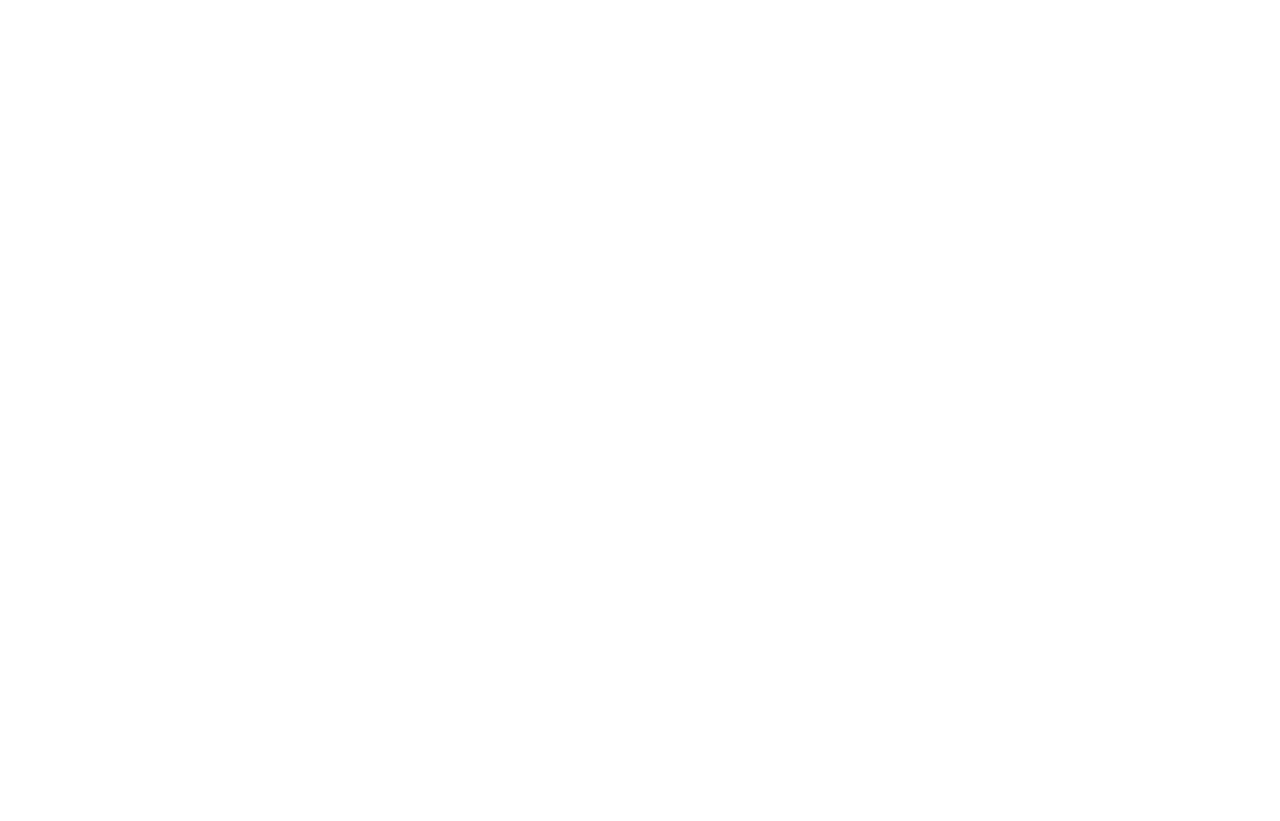
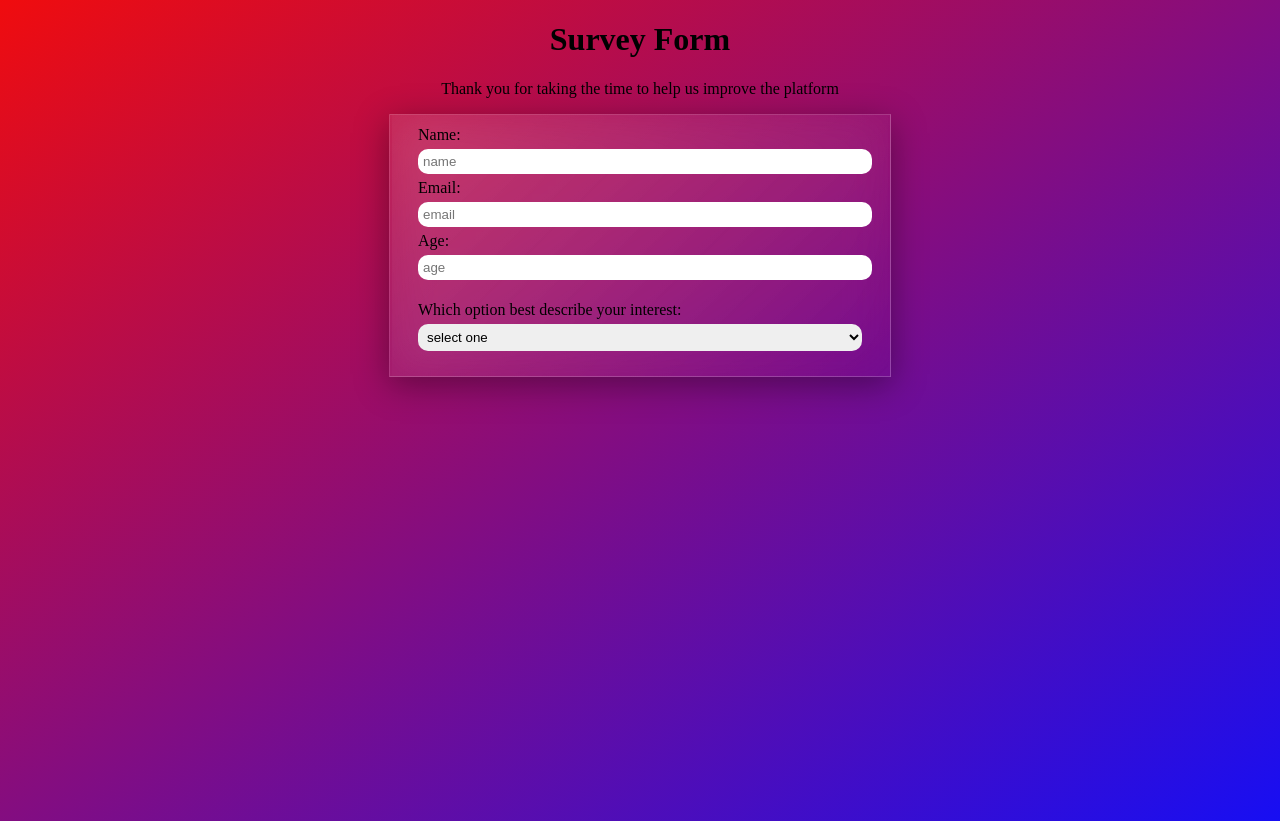
Before and after one commit to MICHAEL2JOSEPH/surveyform, a plain HTML site: page index.html in a window 1280 px wide. Before the commit the page ends 800 px from the top, so only its background shows below. Drawn offline with Linux system fonts and the light colour scheme.

Commit message:
second commit

```diff
--- a/index.html
+++ b/index.html
@@ -6,10 +6,31 @@
     <meta http-equiv="X-UA-Compatible" content="IE=edge">
     <meta name="viewport" content="width=device-width, initial-scale=1.0">
     <title>survey form</title>
+    <link rel="stylesheet" href="styles.css">
 </head>
 
 <body>
-
+    <h1 id="title">Survey Form</h1>
+    <p id="description">Thank you for taking the time to help us improve the platform</p>
+    <form action="" id="survey-form">
+        <fieldset>
+            <fieldset>
+                <label for="" id="name-label">Name: <input type="text" name="" id="name" placeholder="name" required></label>
+                <label for="" id="email-label">Email: <input type="email" name="" id="email"i placeholder="email" required></label>
+                <label for="" id="number-label">Age: <input type="number" name="" id="number" min="13" max="140" placeholder="age" required></label>
+            </fieldset>
+            <fieldset>
+                <label>Which option best describe your interest:
+                    <select id="dropdown">
+                      <option>select one</option>
+                      <option>Basket ball</option>
+                      <option>Table tennis</option>
+                      <option>Foot ball</option>
+                    </select>
+                  </label>
+            </fieldset>
+        </fieldset>
+    </form>
 </body>
 
 </html>
--- a/styles.css
+++ b/styles.css
@@ -0,0 +1,40 @@
+body {
+    width: 100%;
+    height: 100vh;
+    margin: 0;
+    background-color: rgb(230, 140, 240);
+    background-image: linear-gradient(to bottom right, rgb(240, 12, 14), rgb(23, 14, 243));
+}
+
+h1,
+p {
+    text-align: center;
+}
+
+form {
+    width: 70%;
+    max-width: 500px;
+    margin: 0 auto;
+    background: linear-gradient(135deg, rgba(255, 255, 255, 0.1), rgba(255, 255, 255, 0));
+    backdrop-filter: blur(20px);
+    box-shadow: 0 8px 32px 0 rgba(0, 0, 0, 0.37);
+    border: 1px solid rgba(255, 255, 255, 0.18);
+    overflow: hidden;
+}
+
+fieldset {
+    display: block;
+    backdrop-filter: blur(20px);
+    border: none;
+    overflow: hidden;
+}
+
+input,
+select {
+    width: 100%;
+    border: none;
+    padding: 5px;
+    margin: 5px 0;
+    border-radius: 10px;
+    outline: none;
+}
```
Also changed, not shown: 1 other file.
